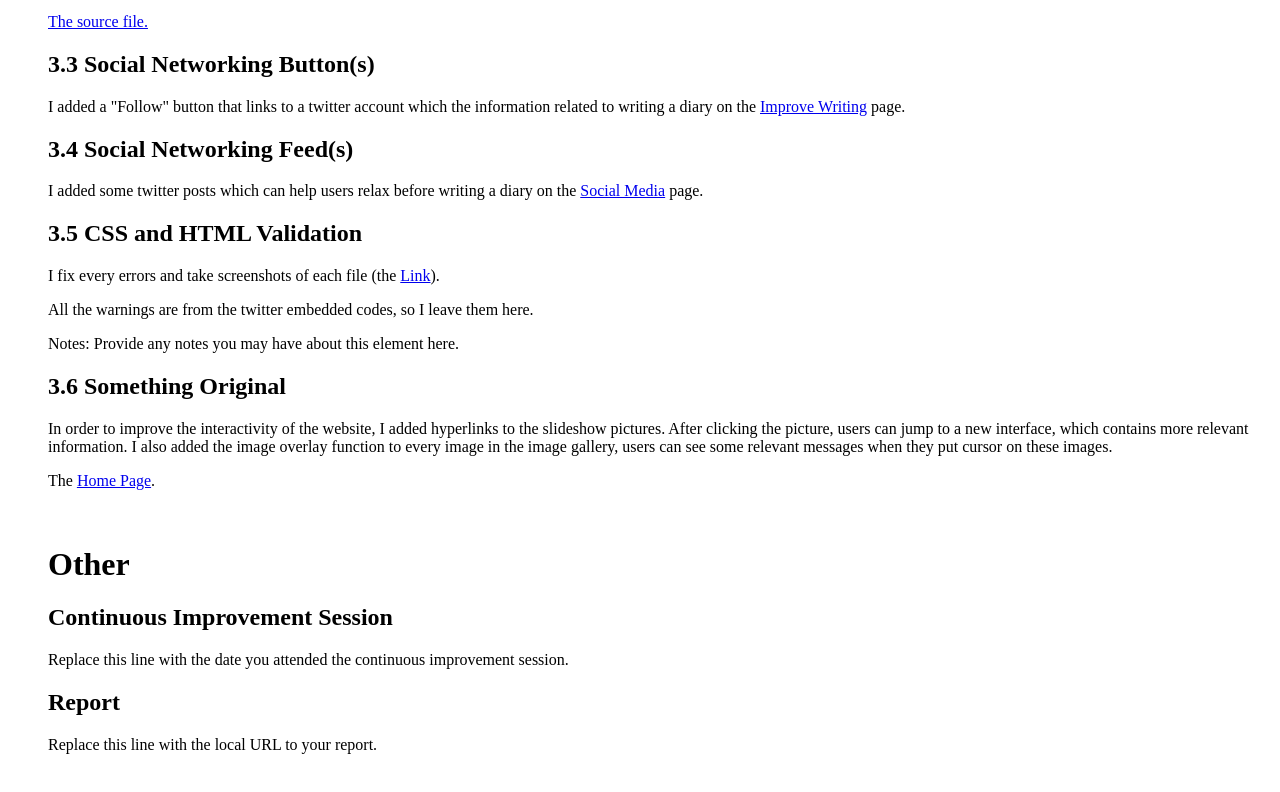
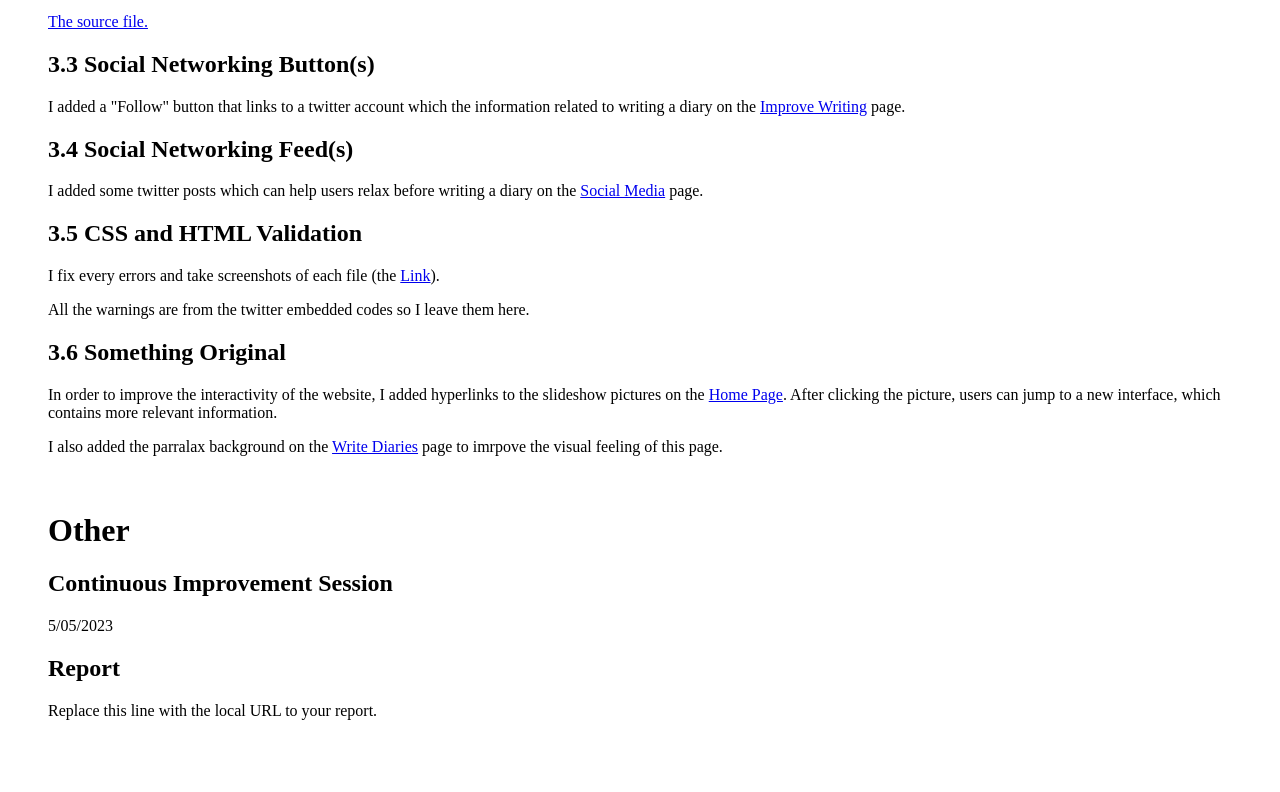
Before and after one commit to RicardoXXXXXX/Diary-Online, a plain HTML site: page assignment.html in a window 1280 px wide. Shown: the part 2216-3008 px from the top of the page. After the commit the page ends 2986 px from the top, so only its background shows below. Drawn offline with Linux system fonts and the light colour scheme.

Commit message:
Edit assignmnet specification

```diff
--- a/assignment.html
+++ b/assignment.html
@@ -124,23 +124,20 @@
       <p>
         I fix every errors and take screenshots of each file (the <a href="Validation.pdf">Link</a>).
       </p>
-      <p>All the warnings are from the twitter embedded codes, so I leave them here.</p>
-      <p>Notes: Provide any notes you may have about this element here.</p>
+      <p>All the warnings are from the twitter embedded codes so I leave them here.</p>
       <h2><b>3.6 Something Original</b></h2>
       <p>
         In order to improve the interactivity of the website, I added hyperlinks
-        to the slideshow pictures. After clicking the picture, users can jump to
-        a new interface, which contains more relevant information. I also added
-        the image overlay function to every image in the image gallery, users
-        can see some relevant messages when they put cursor on these images.
+        to the slideshow pictures on the <a href="index.html">Home Page</a>. After clicking the picture, users can jump to
+        a new interface, which contains more relevant information.
       </p>
-      <p>The <a href="index.html#gallary">Home Page</a>.</p>
+      <p>I also added the parralax background on the  <a href="pages/aboutdiary.html ">Write Diaries</a> page
+        to imrpove the visual feeling of this page.</p>
       <p><br /></p>
       <h1><b>Other</b></h1>
       <h2><b>Continuous Improvement Session</b></h2>
       <p>
-        Replace this line with the date you attended the continuous improvement
-        session.
+        5/05/2023
       </p>
       <h2><b>Report</b></h2>
       <p>Replace this line with the local URL to your report.</p>
```
Also changed, not shown: pages/sourcelog.html (+13 -1 lines).
